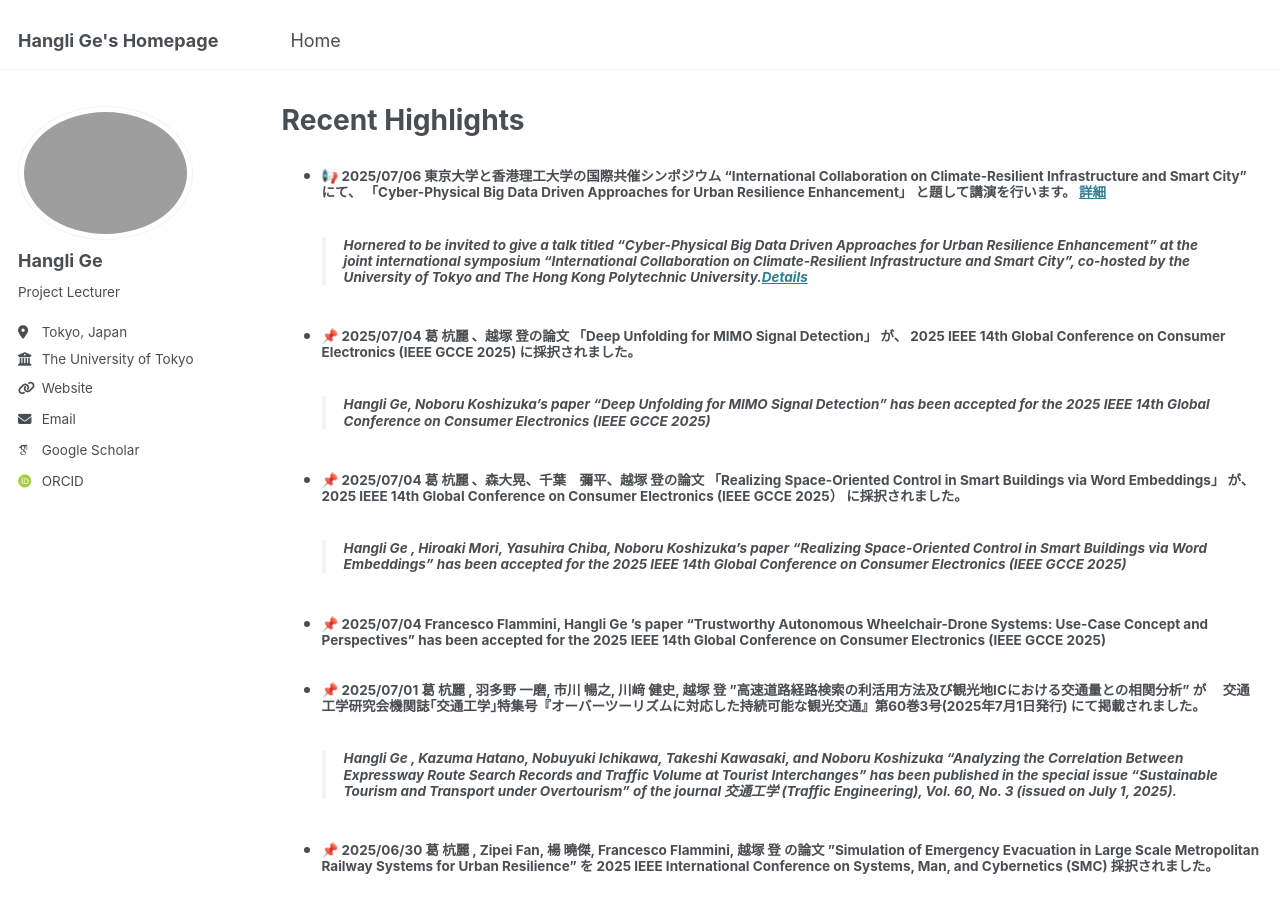
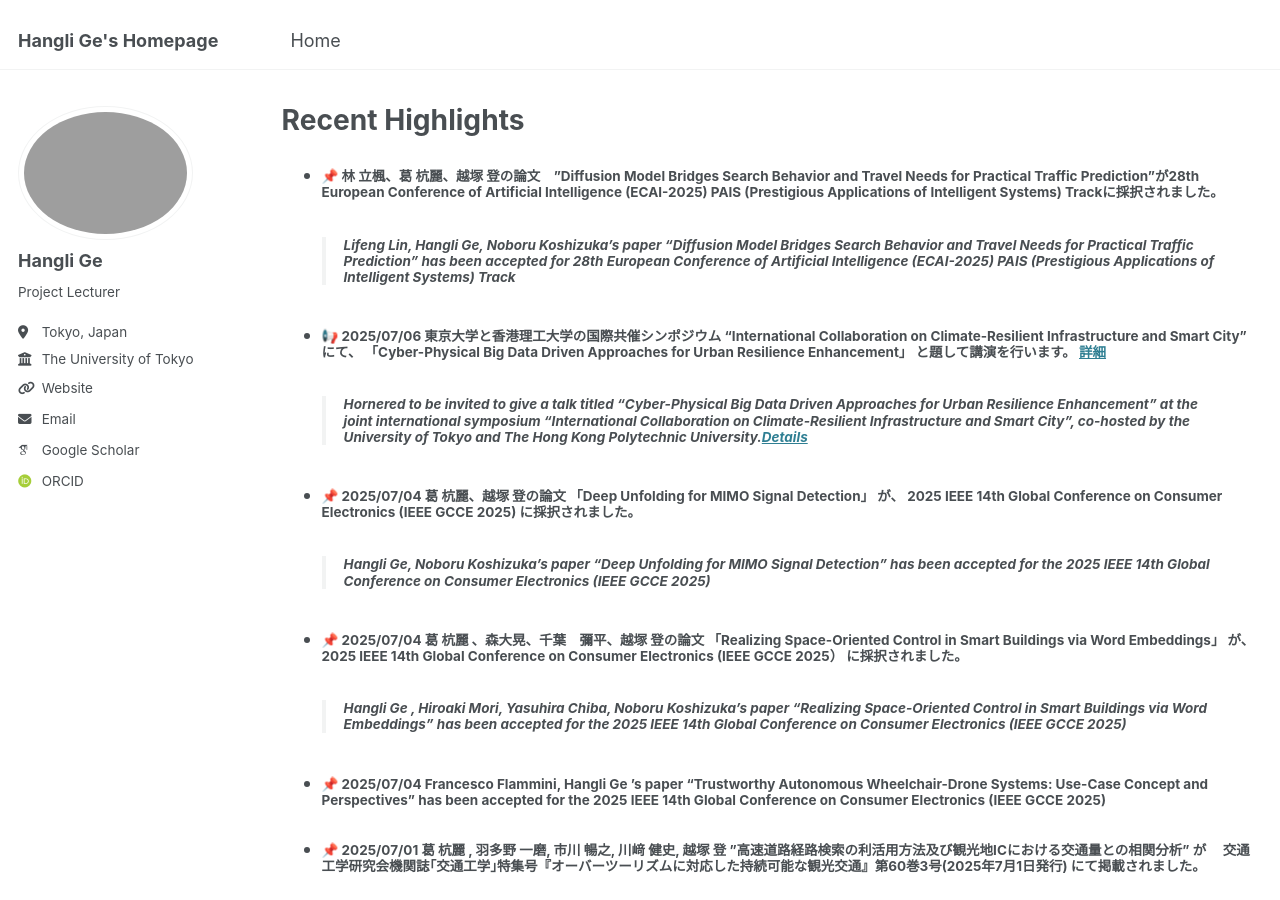
Before and after one commit to christie888/christie888.github.io, a Jekyll site: the page built from _pages/post.md, in a window 1280 px wide and 900 px high. Built offline with Jekyll 4.4.1, drawn with Linux system fonts in a browser that asks for light colours; some web fonts are replaced.

Commit message:
Update post.md

```diff
--- a/_pages/post.md
+++ b/_pages/post.md
@@ -5,16 +5,18 @@ permalink: post/
 ---
 
 
+* #####  📌 林 立楓、葛 杭麗、越塚 登の論文　"Diffusion Model Bridges Search Behavior and Travel Needs for Practical Traffic Prediction"が28th European Conference of Artificial Intelligence (ECAI-2025) PAIS (Prestigious Applications of Intelligent Systems) Trackに採択されました。
+ > ###### Lifeng Lin, Hangli Ge, Noboru Koshizuka’s paper “Diffusion Model Bridges Search Behavior and Travel Needs for Practical Traffic Prediction" has been accepted for  28th European Conference of Artificial Intelligence (ECAI-2025) PAIS (Prestigious Applications of Intelligent Systems) Track
 * #####  📢 2025/07/06 東京大学と香港理工大学の国際共催シンポジウム  "International Collaboration on Climate-Resilient Infrastructure and Smart City" にて、 「Cyber-Physical Big Data Driven Approaches for Urban Resilience Enhancement」 と題して講演を行います。 [詳細](https://hanglige.online/files/20250706Poster_UTokyo.jpg)
   > ###### Hornered to be invited to give a talk titled *"Cyber-Physical Big Data Driven Approaches for Urban Resilience Enhancement"* at the joint international symposium **"International Collaboration on Climate-Resilient Infrastructure and Smart City"**, co-hosted by the University of Tokyo and The Hong Kong Polytechnic University.[Details](https://hanglige.online/files/20250706Poster_UTokyo.jpg)
-* #####  📌 2025/07/04  葛 杭麗 、越塚 登の論文 「Deep Unfolding for MIMO Signal Detection」 が、 2025 IEEE 14th Global Conference on Consumer Electronics (IEEE GCCE 2025) に採択されました。
+* #####  📌 2025/07/04  葛 杭麗、越塚 登の論文 「Deep Unfolding for MIMO Signal Detection」 が、 2025 IEEE 14th Global Conference on Consumer Electronics (IEEE GCCE 2025) に採択されました。
   > ###### Hangli Ge, Noboru Koshizuka’s paper “Deep Unfolding for MIMO Signal Detection" has been accepted for  the 2025 IEEE 14th Global Conference on Consumer Electronics (IEEE GCCE 2025)
 * #####  📌 2025/07/04  葛 杭麗 、森大晃、千葉　彌平、越塚 登の論文 「Realizing Space-Oriented Control in Smart Buildings via Word Embeddings」 が、 2025 IEEE 14th Global Conference on Consumer Electronics (IEEE GCCE 2025） に採択されました。
   > ######  Hangli Ge , Hiroaki Mori, Yasuhira Chiba, Noboru Koshizuka’s paper “Realizing Space-Oriented Control in Smart Buildings via Word Embeddings" has been accepted for the 2025 IEEE 14th Global Conference on Consumer Electronics (IEEE GCCE 2025)
 * #####  📌 2025/07/04 Francesco Flammini,  Hangli Ge ’s paper  “Trustworthy Autonomous Wheelchair-Drone Systems: Use-Case Concept and Perspectives"  has been accepted for the 2025 IEEE 14th Global Conference on Consumer Electronics (IEEE GCCE 2025)
 * #####  📌 2025/07/01  葛 杭麗 , 羽多野 一磨, 市川 暢之, 川﨑 健史, 越塚 登  ”高速道路経路検索の利活用方法及び観光地ICにおける交通量との相関分析” が　 交通工学研究会機関誌｢交通工学｣特集号『オーバーツーリズムに対応した持続可能な観光交通』第60巻3号(2025年7月1日発行)  にて掲載されました。
   > ######  Hangli Ge , Kazuma Hatano, Nobuyuki Ichikawa, Takeshi Kawasaki, and Noboru Koshizuka "Analyzing the Correlation Between Expressway Route Search Records  and Traffic Volume at Tourist Interchanges" has been published in the special issue “Sustainable Tourism and Transport under Overtourism” of the journal 交通工学 (Traffic Engineering), Vol. 60, No. 3 (issued on July 1, 2025).
-* #####  📌 2025/06/30  葛 杭麗 , Zipei Fan, 楊 曉傑, Francesco Flammini,  越塚 登 の論文  ”Simulation of Emergency Evacuation in Large Scale Metropolitan Railway Systems for Urban Resilience”  を 2025 IEEE International Conference on Systems, Man, and Cybernetics (SMC)   採択されました。
+* #####  📌 2025/06/30  葛 杭麗 , Zipei Fan, 楊 曉傑, Francesco Flammini, 越塚 登 の論文  ”Simulation of Emergency Evacuation in Large Scale Metropolitan Railway Systems for Urban Resilience”  を 2025 IEEE International Conference on Systems, Man, and Cybernetics (SMC)   採択されました。
   > ######  Hangli Ge , Zipei Fan, Xiaojie Yang, Francesco Flammini, Noboru Koshizuka's paper "Simulation of Emergency Evacuation in Large Scale Metropolitan Railway Systems for Urban Resilience" has been accepted for the 2025 IEEE International Conference on Systems, Man, and Cybernetics (SMC).
 * #####  📌 2025/06/30  葛 杭麗 , 黄 滌之, 楊 曉傑, 林 立楓, 羽多野 一磨, 市川 暢之, 川﨑 健史, 越塚 登 の論文  ”Origin-Destination Extraction from Large-Scale Route Search Records for Tourism Trend Analysis”  を 2025 IEEE International Conference on Systems, Man, and Cybernetics (SMC) Track：Work-in-Progress and Industrial Papers  採択されました。
   > ######  Hangli Ge , Huang Dizhi, Xiaojie Yang, Lifeng Lin, Kazuma Hatano, Takeshi KAWASAKI, and Noboru Koshizuka's paper "Origin-Destination Extraction from Large-Scale Route Search Records for Tourism Trend Analysis" has been accepted for the 2025 IEEE International Conference on Systems, Man, and Cybernetics (SMC), Track: Work-in-Progress and Industrial Papers.
```
